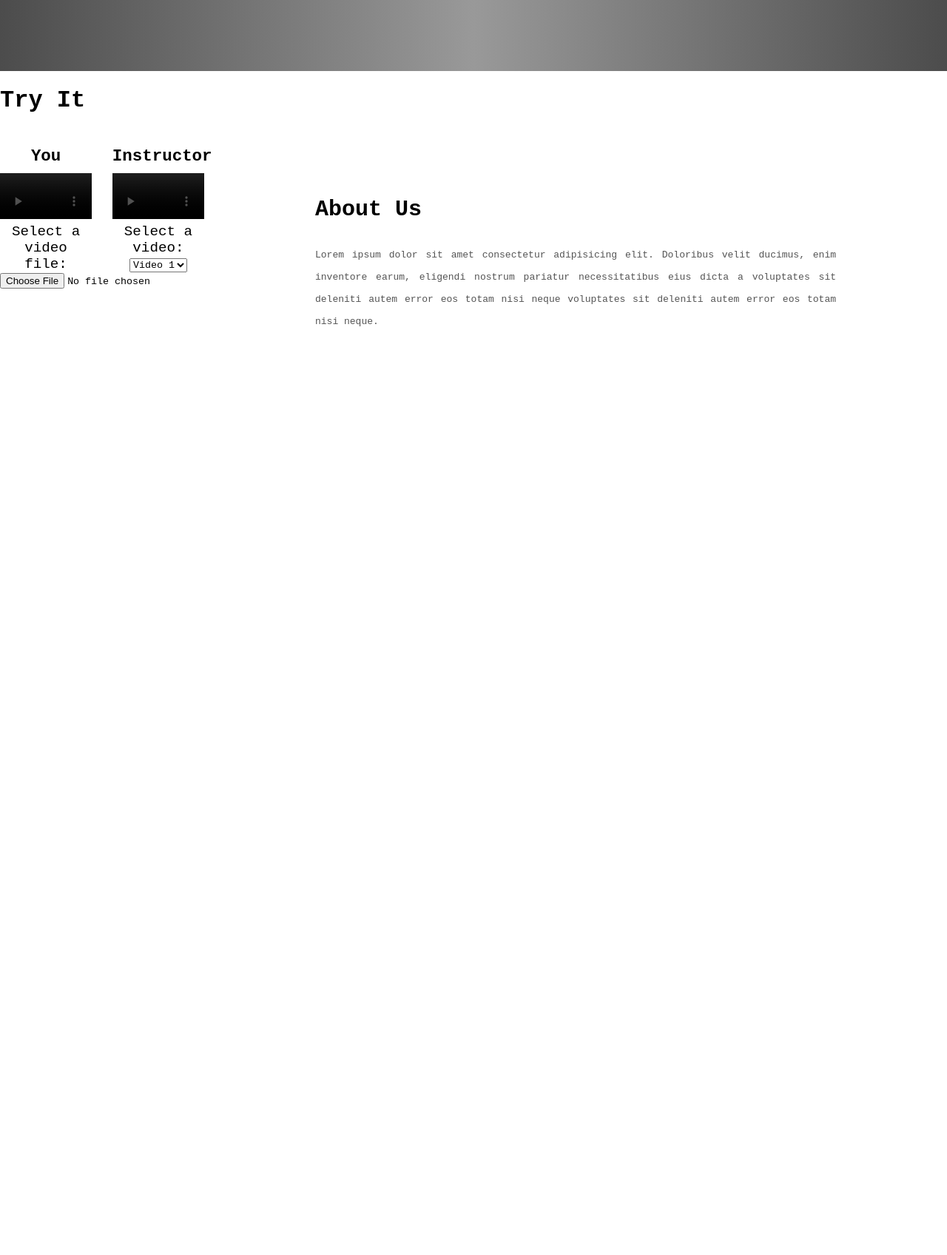
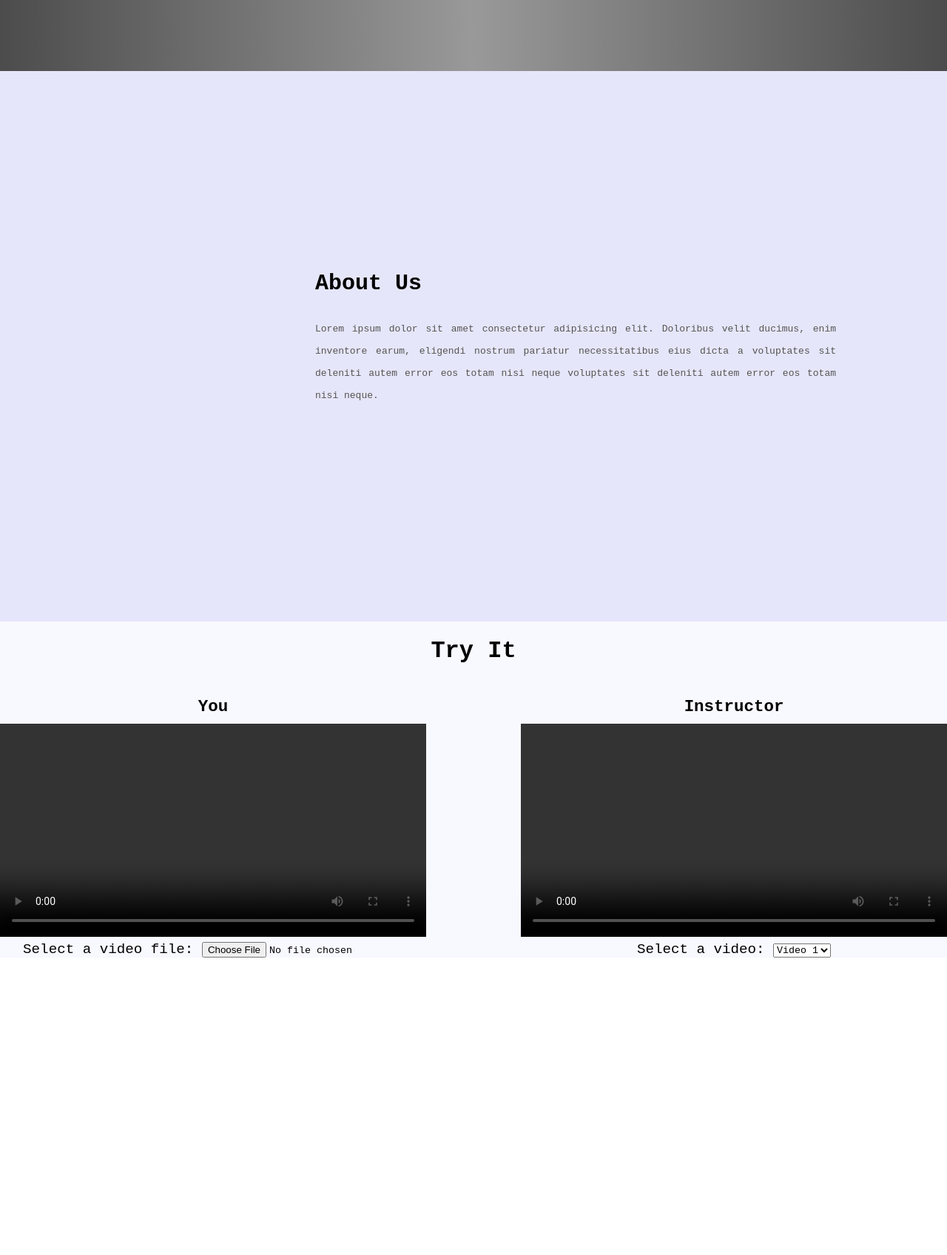
Before and after one commit to AdityaBoddepalli/Form-Fusion, a Flask app: page / in a window 1280 px wide. Shown: the part 308-2004 px from the top of the page at 74% size. Before the commit the page ends 749 px from the top, so only its background shows below. Run offline with Flask 2, Linux system fonts and the light colour scheme.

Commit message:
Update index.html
colors stuff

```diff
--- a/app/templates/index.html
+++ b/app/templates/index.html
@@ -25,7 +25,8 @@
             </div>
         </nav>
     </div>
-    <div id="abt">
+    <div class="container">
+        <div class="abt">
             <div class="inner-container">
                 <h1>About Us</h1>
                 <p class="text">
@@ -34,7 +35,8 @@
             </div>
         </div>
 
-    <div id="tryit">
+        <div class="upload">
+            <div class="tryit">
                 <h1>
                     Try It
                 </h1>
@@ -86,7 +88,8 @@
                 </div>
             </div>
 
-
+        </div>
+    </div>
 </div>
 
 </body>
```
Lines whose indentation alone changed are shown as unchanged.
